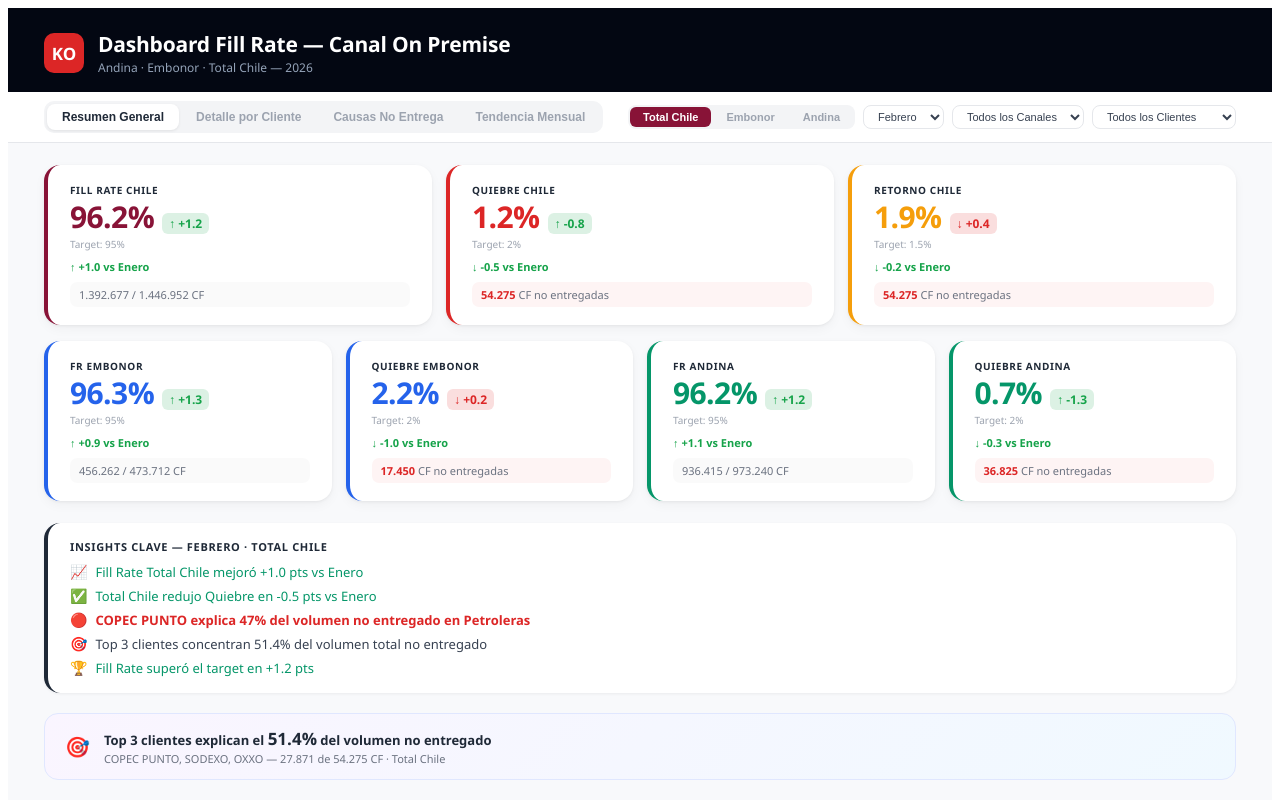
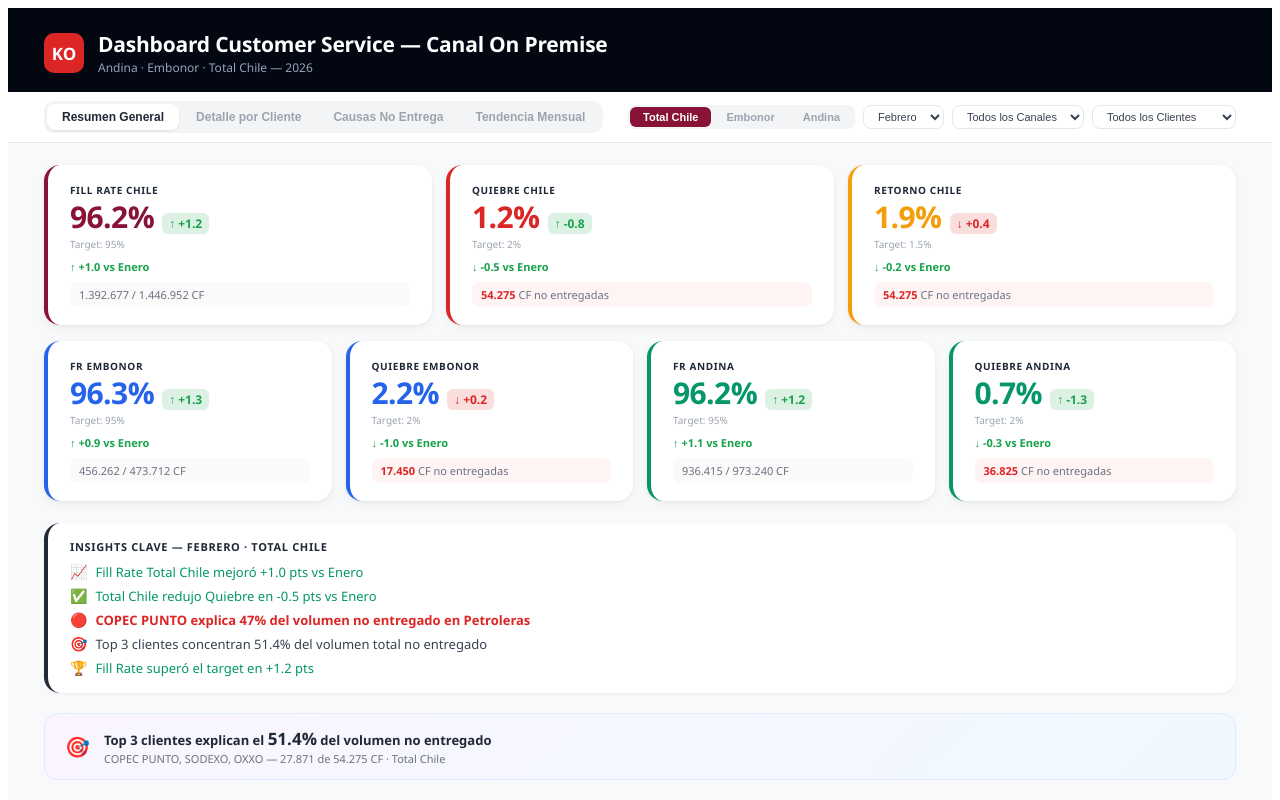
Before and after one commit to nicolasmiatello/cs-dashboard-chile-op, a React (Vite) app: page / in a window 1280 px wide. Shown: the top 800 px of the page. Built offline with nearby package versions, Linux system fonts and the light colour scheme.

Commit message:
Update App.jsx

```diff
--- a/src/App.jsx
+++ b/src/App.jsx
@@ -765,7 +765,7 @@ export default function Dashboard() {
         <div style={{ display: "flex", alignItems: "center", gap: 14 }}>
           <div style={{ width: 40, height: 40, borderRadius: 10, background: "#dc2626", display: "flex", alignItems: "center", justifyContent: "center", fontSize: 17, fontWeight: 900, color: "white" }}>KO</div>
           <div>
-            <h1 style={{ margin: 0, fontSize: 21, fontWeight: 800, letterSpacing: "-0.01em" }}>Dashboard Fill Rate — Canal On Premise</h1>
+            <h1 style={{ margin: 0, fontSize: 21, fontWeight: 800, letterSpacing: "-0.01em" }}>Dashboard Customer Service — Canal On Premise</h1>
             <p style={{ margin: "1px 0 0", fontSize: 12, color: "#94a3b8" }}>Andina · Embonor · Total Chile — 2026</p>
           </div>
         </div>
```
